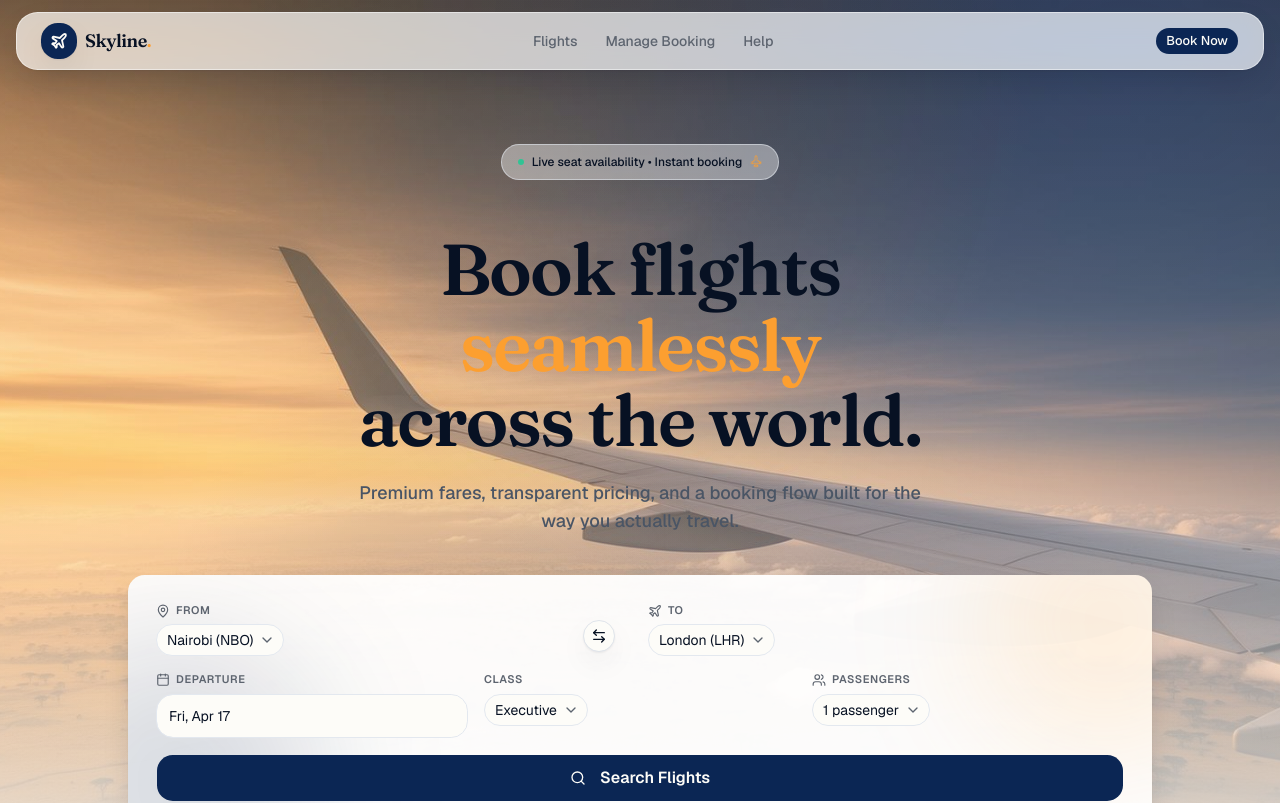
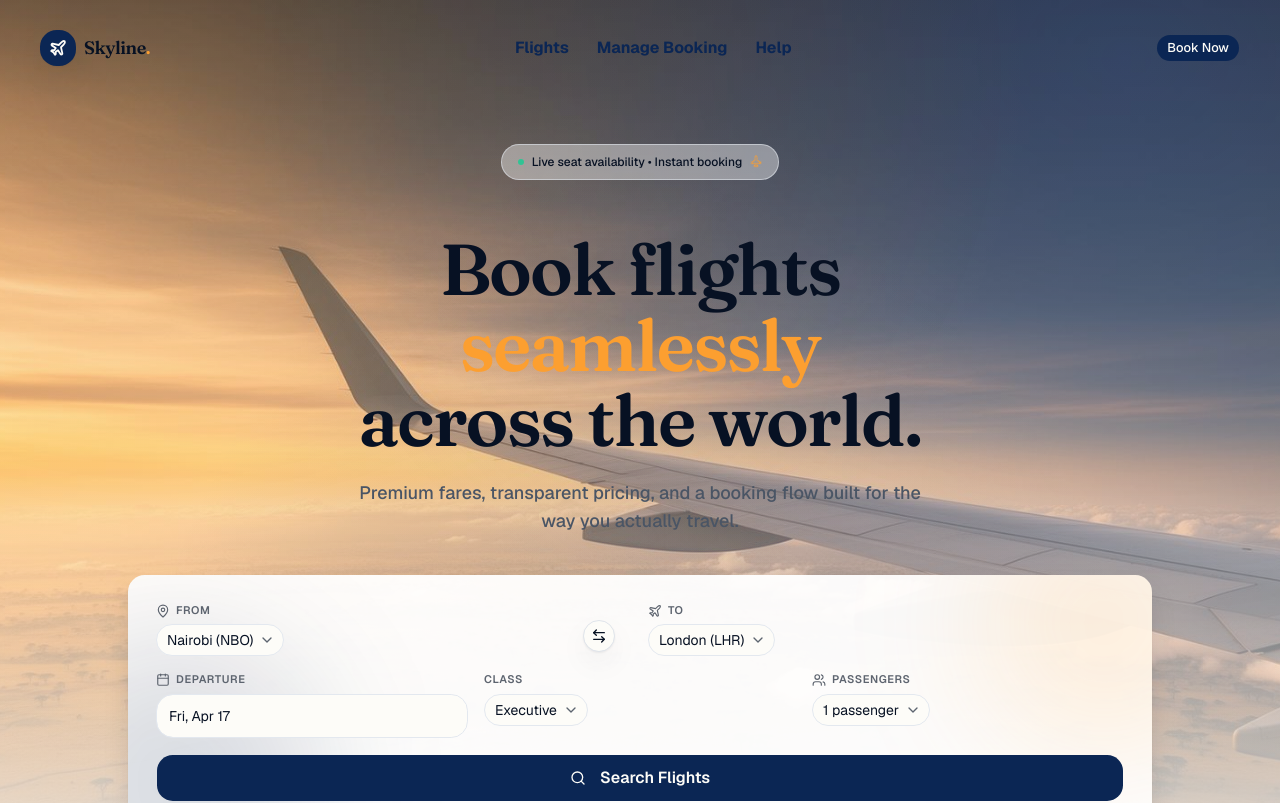
Before and after one commit to JerryRolience/kenya-airways, a Next.js app: page / in a window 1280 px wide. Shown: the top 803 px of the page. Built offline with nearby package versions, Linux system fonts and the light colour scheme.

Commit message:
feat: enhance Navbar component with scroll effect and update link properties

```diff
--- a/src/components/home-page/nav-bar.tsx
+++ b/src/components/home-page/nav-bar.tsx
@@ -1,24 +1,43 @@
-import { Plane, Menu } from "lucide-react";
+"use client";
+
 import { Button } from "@/components/ui/button";
 import {
   Sheet,
   SheetContent,
+  SheetTitle,
   SheetTrigger,
-  SheetTitle,
 } from "@/components/ui/sheet";
+import { cn } from "@/lib/utils";
+import { Menu, Plane } from "lucide-react";
 import Link from "next/link";
+import { useEffect, useState } from "react";
 
 const links = [
-  { label: "Flights", to: "/" },
-  { label: "Manage Booking", to: "/" },
-  { label: "Help", to: "/" },
+  { label: "Flights", href: "/" },
+  { label: "Manage Booking", href: "/" },
+  { label: "Help", href: "/" },
 ];
 
 export function Navbar() {
+  const [scrolled, setScrolled] = useState(false);
+
+  useEffect(() => {
+    const handler = () => setScrolled(window.scrollY > 20);
+    window.addEventListener("scroll", handler);
+    return () => window.removeEventListener("scroll", handler);
+  }, []);
+
   return (
     <header className="fixed top-0 z-50 w-full">
       <div className="mx-auto mt-3 max-w-7xl px-4">
-        <nav className="glass shadow-elegant flex items-center justify-between rounded-2xl px-4 py-2.5 md:px-6">
+        <nav
+          className={cn(
+            "flex items-center justify-between py-4  ",
+            scrolled
+              ? "glass shadow-elegant flex items-center justify-between rounded-2xl px-4 py-2.5 md:px-6"
+              : "px-6  ",
+          )}
+        >
           <Link href="/" className="flex items-center gap-2 group">
             <span className="flex h-9 w-9 items-center justify-center rounded-xl bg-primary text-primary-foreground shadow-elegant transition-transform group-hover:-rotate-6">
               <Plane className="h-4.5 w-4.5" strokeWidth={2.4} />
@@ -32,8 +51,8 @@ export function Navbar() {
             {links.map((l) => (
               <Link
                 key={l.label}
-                href={l.to}
-                className="rounded-lg px-3 py-2 text-sm font-medium text-muted-foreground transition-colors hover:bg-secondary hover:text-foreground"
+                href={l.href}
+                className="rounded-lg px-3 py-2 text font-bold text-primary transition-colors hover:bg-secondary hover:text-foreground"
               >
                 {l.label}
               </Link>
@@ -64,7 +83,7 @@ export function Navbar() {
                   {links.map((l) => (
                     <Link
                       key={l.label}
-                      href={l.to}
+                      href={l.href}
                       className="rounded-lg px-3 py-3 text-base font-medium hover:bg-secondary"
                     >
                       {l.label}
```
